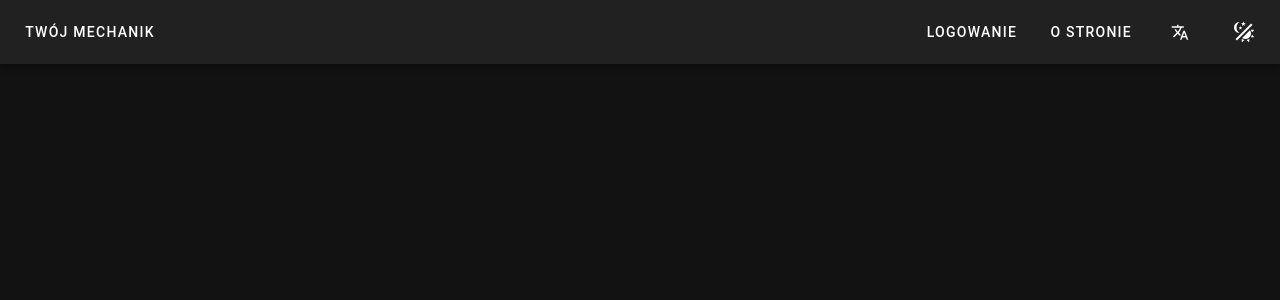
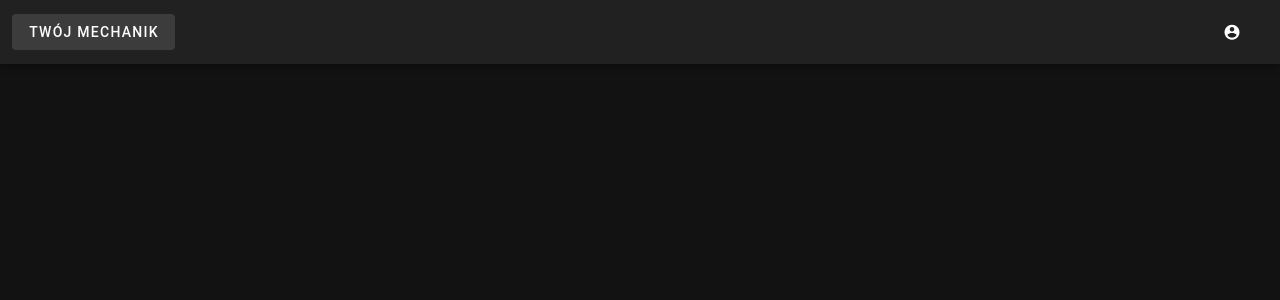
Before and after one commit to Lecrut/YourCarMechanic, a Nuxt app: page /company in a window 1280 px wide. Shown: the top 300 px of the page. Built offline with nearby package versions, Linux system fonts and the light colour scheme.

Commit message:
add empty company views

```diff
--- /dev/null
+++ b/components/navigation/company.vue
@@ -0,0 +1,43 @@
+<script setup lang="ts">
+const {t} = useI18n()
+
+function logOut() {
+}
+</script>
+
+<template>
+  <v-app-bar
+      prominent
+      position-fixed
+      class="px-2"
+  >
+    <v-btn variant="text" color="default" to="/company">
+      {{ t('navBar.title') }}
+    </v-btn>
+
+    <v-spacer/>
+
+    <v-btn class="rounded-xl mr-2" color="default">
+      <v-icon icon="mdi-account-circle"/>
+
+      <v-menu activator="parent">
+        <v-list class="justify-center">
+          <v-list-item prepend-icon="mdi-account" to="/company/profile">
+            <v-list-item-title>
+              {{ t('navBar.user.profile') }}
+            </v-list-item-title>
+          </v-list-item>
+
+          <v-divider/>
+
+          <v-list-item prepend-icon="mdi-logout" @click="logOut">
+            <v-list-item-title>
+              {{ t('navBar.logOut') }}
+            </v-list-item-title>
+          </v-list-item>
+        </v-list>
+      </v-menu>
+    </v-btn>
+
+  </v-app-bar>
+</template>
--- /dev/null
+++ b/layouts/company.vue
@@ -0,0 +1,14 @@
+<script setup lang="ts">
+
+</script>
+
+<template>
+  <v-app>
+    <navigation-company/>
+    <slot/>
+  </v-app>
+</template>
+
+<style scoped>
+
+</style>
--- /dev/null
+++ b/pages/company/index.vue
@@ -0,0 +1,13 @@
+<script setup lang="ts">
+definePageMeta({
+  layout: 'company',
+})
+</script>
+
+<template>
+
+</template>
+
+<style scoped>
+
+</style>
--- /dev/null
+++ b/pages/company/profile.vue
@@ -0,0 +1,9 @@
+<script setup lang="ts">
+definePageMeta({
+  layout: 'company',
+})
+</script>
+
+<template>
+
+</template>
--- /dev/null
+++ b/pages/user/notifications.vue
@@ -0,0 +1,13 @@
+<script setup lang="ts">
+definePageMeta({
+  layout: 'user',
+})
+</script>
+
+<template>
+
+</template>
+
+<style scoped>
+
+</style>
```
